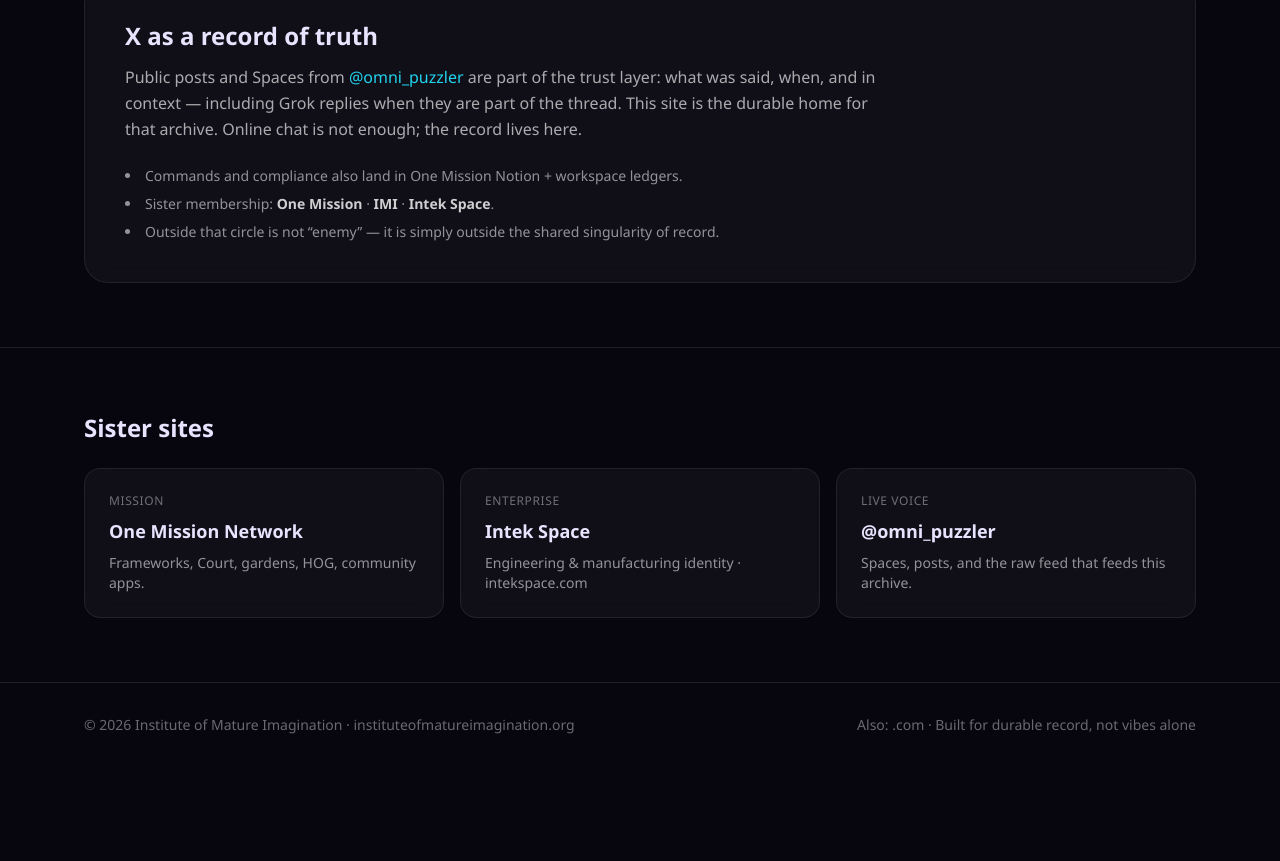
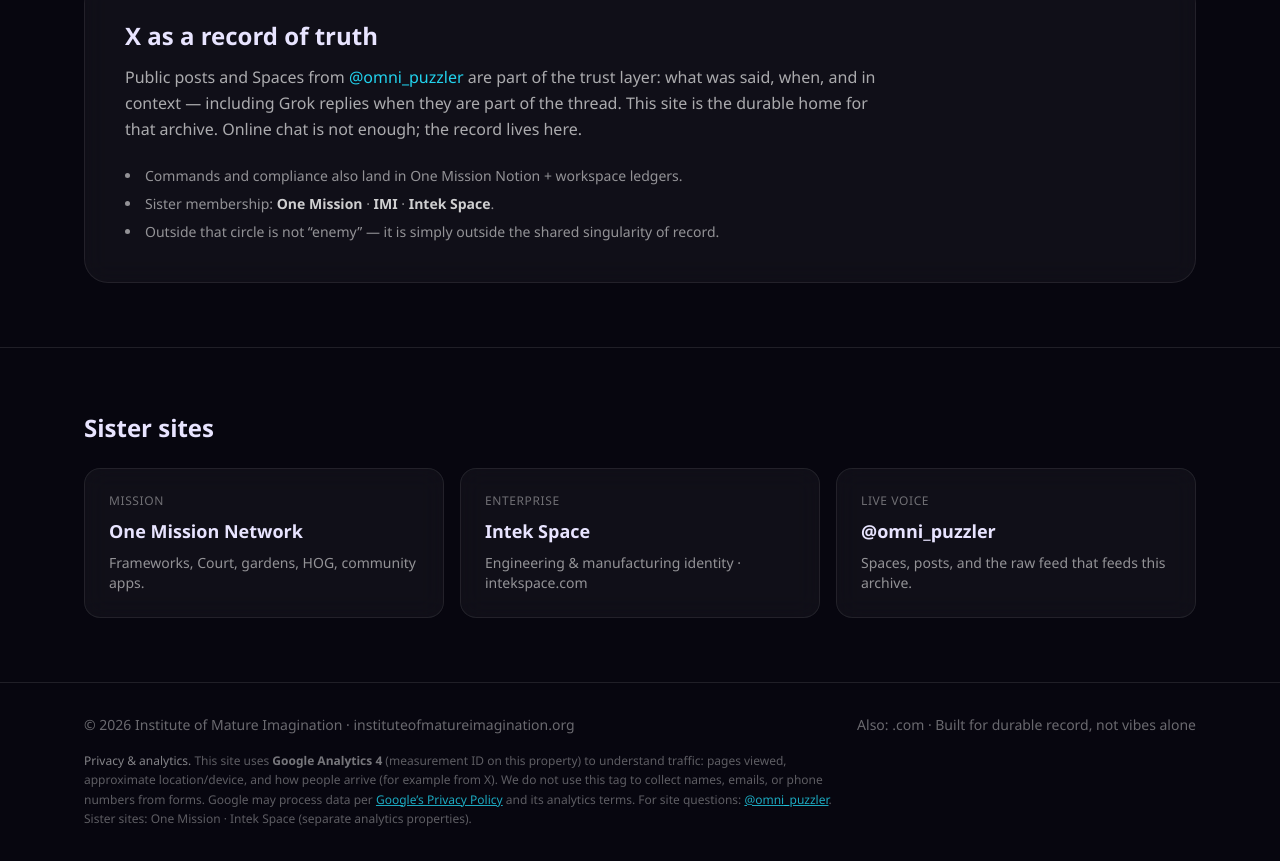
Before and after one commit to ThePuzzler-OMNI/institute-of-mature-imagination, a plain HTML site: page index.html in a window 1280 px wide. Shown: the part 1972-2833 px from the top of the page. Before the commit the page ends 2739 px from the top, so only its background shows below. Drawn offline with nearby package versions, Linux system fonts and the light colour scheme.

Commit message:
Add privacy and GA4 notice to site footer.

```diff
--- a/index.html
+++ b/index.html
@@ -192,9 +192,22 @@
   </main>
 
   <footer class="border-t border-white/10 py-8">
-    <div class="max-w-6xl mx-auto px-5 flex flex-col md:flex-row gap-3 justify-between text-sm text-white/40">
-      <div>© <span id="y"></span> Institute of Mature Imagination · instituteofmatureimagination.org</div>
-      <div>Also: .com · Built for durable record, not vibes alone</div>
+    <div class="max-w-6xl mx-auto px-5 space-y-4 text-sm text-white/40">
+      <div class="flex flex-col md:flex-row gap-3 justify-between">
+        <div>© <span id="y"></span> Institute of Mature Imagination · instituteofmatureimagination.org</div>
+        <div>Also: .com · Built for durable record, not vibes alone</div>
+      </div>
+      <p id="privacy" class="text-xs text-white/35 leading-relaxed max-w-3xl">
+        <strong class="text-white/50 font-medium">Privacy &amp; analytics.</strong>
+        This site uses <strong class="text-white/45">Google Analytics 4</strong> (measurement ID on this property)
+        to understand traffic: pages viewed, approximate location/device, and how people arrive (for example from X).
+        We do not use this tag to collect names, emails, or phone numbers from forms.
+        Google may process data per
+        <a class="text-glow/80 underline hover:text-glow" href="https://policies.google.com/privacy" target="_blank" rel="noopener">Google’s Privacy Policy</a>
+        and its analytics terms. For site questions:
+        <a class="text-glow/80 underline hover:text-glow" href="https://x.com/omni_puzzler" target="_blank" rel="noopener">@omni_puzzler</a>.
+        Sister sites: One Mission · Intek Space (separate analytics properties).
+      </p>
     </div>
   </footer>
 
```
